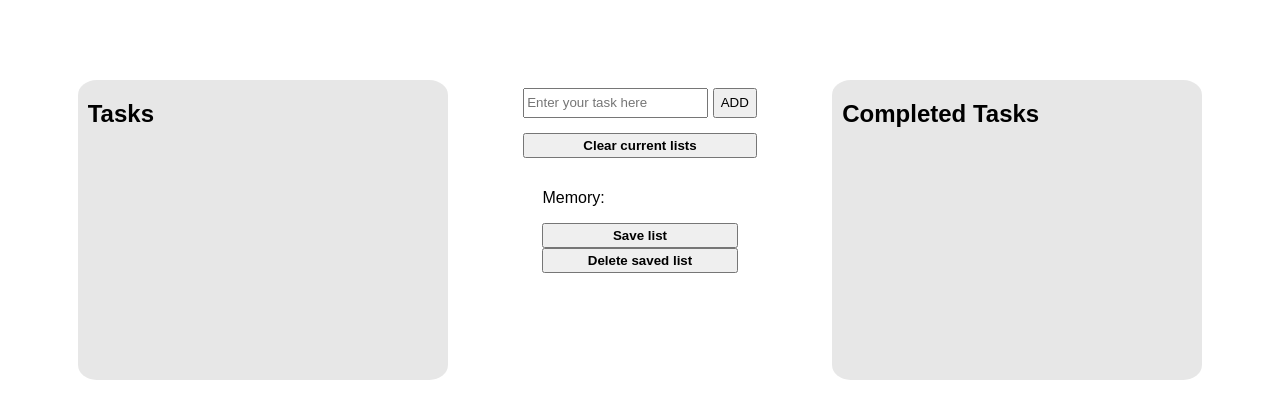
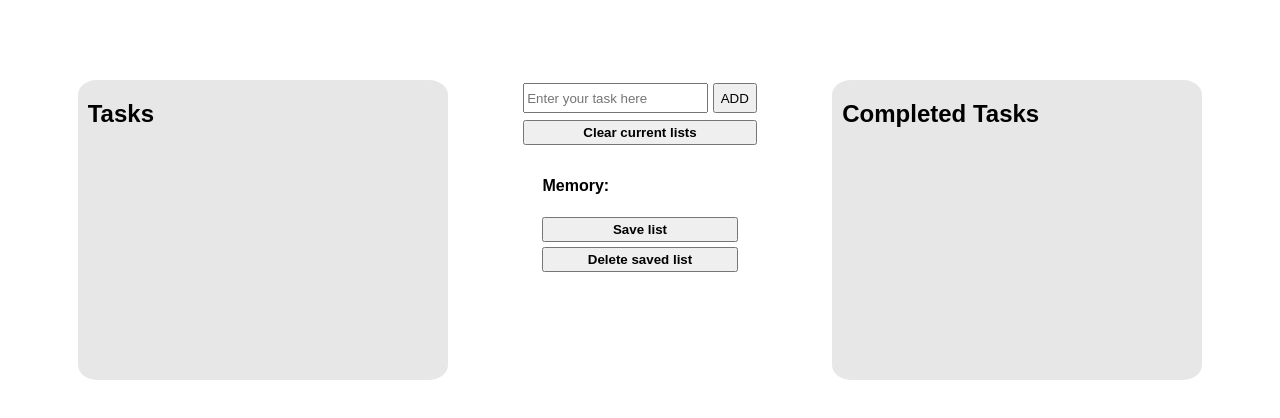
Before and after one commit to damir-kovac/ToDo-List, a plain HTML site: page index.html in a window 1280 px wide. Drawn offline with Linux system fonts and the light colour scheme.

Commit message:
button margins

```diff
--- a/script.js
+++ b/script.js
@@ -31,7 +31,7 @@
                 </div>
                 <button type="button" id="deleteButton" class="button">Clear current lists</button>
                 <div>
-                    <p>Memory:</p>
+                    <h4>Memory:</h4>
                     <button type="button" id="saveButton" class="button">Save list</button>
                     <button type="button" id="clearSavedListButton" class="button">Delete saved list</button>
                 </div>
--- a/style.css
+++ b/style.css
@@ -85,7 +85,7 @@
     font-weight: bold;
     height: 25px;
     width: 100%;
-    /* display: block; */
+    margin-bottom: 5px;
 }
 
 @media (max-width: 1050px){
```
